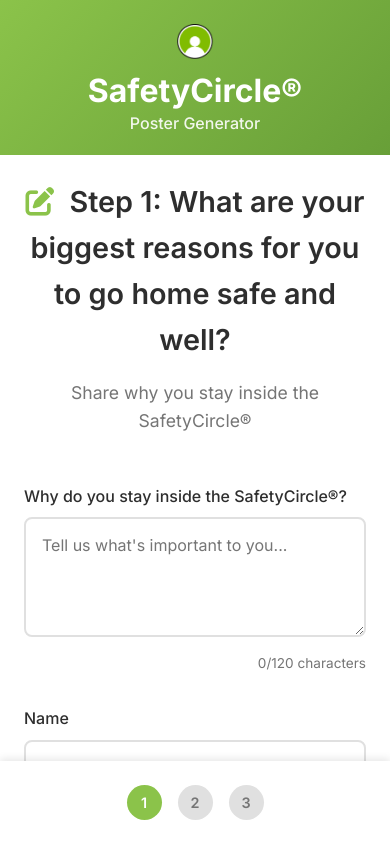
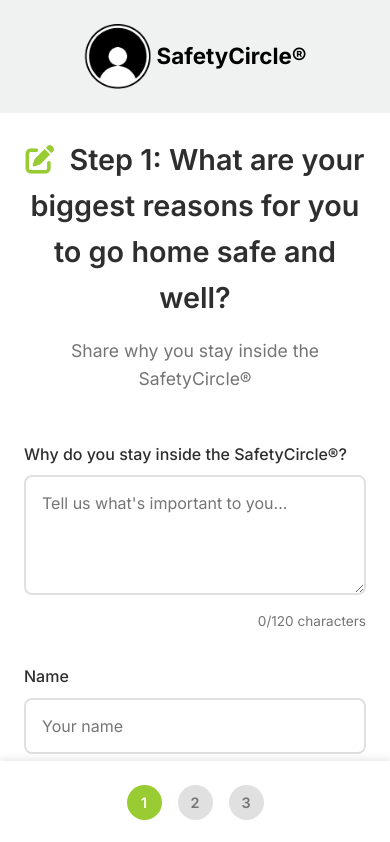
Before and after one commit to marcos-atanael-1/safety_report_posters, a React (Vite) app: page / in a window 390 px wide. Shown: the top 842 px of the page. Built offline with nearby package versions, Linux system fonts and the light colour scheme; the HTML template or start-up script is replaced by a standard one.

Commit message:
alteração do header e cores padrões

```diff
--- a/src/components/Header.jsx
+++ b/src/components/Header.jsx
@@ -4,10 +4,9 @@ const Header = () => {
   return (
     <header className="header">
       <div className="logo">
-        <img src="/images/safetycircle-logo.png" alt="SafetyCircle" className="logo-image" />
+        <img src="/images/safetycircle-logo black.png" alt="SafetyCircle" className="logo-image" />
         <div className="logo-text">
-          <h1>SafetyCircle®</h1>
-          <p>Poster Generator</p>
+          <h2>SafetyCircle®</h2>
         </div>
       </div>
     </header>
--- a/src/index.css
+++ b/src/index.css
@@ -1,9 +1,9 @@
 /* SafetyCircle Poster Generator Styles */
 :root {
     /* SafetyCircle Brand Colors */
-    --primary-green: #8BC34A;
-    --dark-green: #689F38;
-    --light-green: #DCEDC8;
+    --primary-green: #99CC33;
+    --dark-green: #7AA928;
+    --light-green: #E8F5D0;
     --accent-orange: #FF9800;
     --text-dark: #2E2E2E;
     --text-light: #757575;
@@ -63,8 +63,8 @@ body {
 
 /* Header */
 .header {
-    background: linear-gradient(135deg, var(--primary-green), var(--dark-green));
-    color: var(--white);
+    background: #F0F1F1;
+    color: var(--text-dark);
     padding: var(--spacing-lg) var(--spacing-md);
     text-align: center;
 }
@@ -73,11 +73,11 @@ body {
     display: flex;
     align-items: center;
     justify-content: center;
-    gap: var(--spacing-md);
+    gap: 4px;
 }
 
 .logo-image {
-    height: 45px;
+    height: 90px;
     width: auto;
 }
 
@@ -90,6 +90,14 @@ body {
     font-weight: var(--font-weight-bold);
     margin-bottom: var(--spacing-xs);
     line-height: 1;
+}
+
+.logo-text h2 {
+    font-size: 1.8rem;
+    font-weight: var(--font-weight-bold);
+    margin: 0;
+    line-height: 1;
+    color: #000000;
 }
 
 .logo-text p {
@@ -924,24 +932,28 @@ textarea {
     }
 
     .logo {
-        flex-direction: column;
-        gap: var(--spacing-sm);
+        flex-direction: row;
+        gap: 4px;
     }
 
     .logo-image {
-        height: 35px;
+        height: 65px;
     }
 
     .logo-text {
-        text-align: center;
+        text-align: left;
+    }
+
+    .logo-text h2 {
+        font-size: 1.4rem;
     }
 
     .logo-text h1 {
-        font-size: 2rem;
+        font-size: 1.6rem;
     }
 
     .logo-text p {
-        font-size: 1rem;
+        font-size: 0.9rem;
     }
 
     .main-content {
```
Also changed, not shown: public/images/safetycircle-logo black.png (added).
